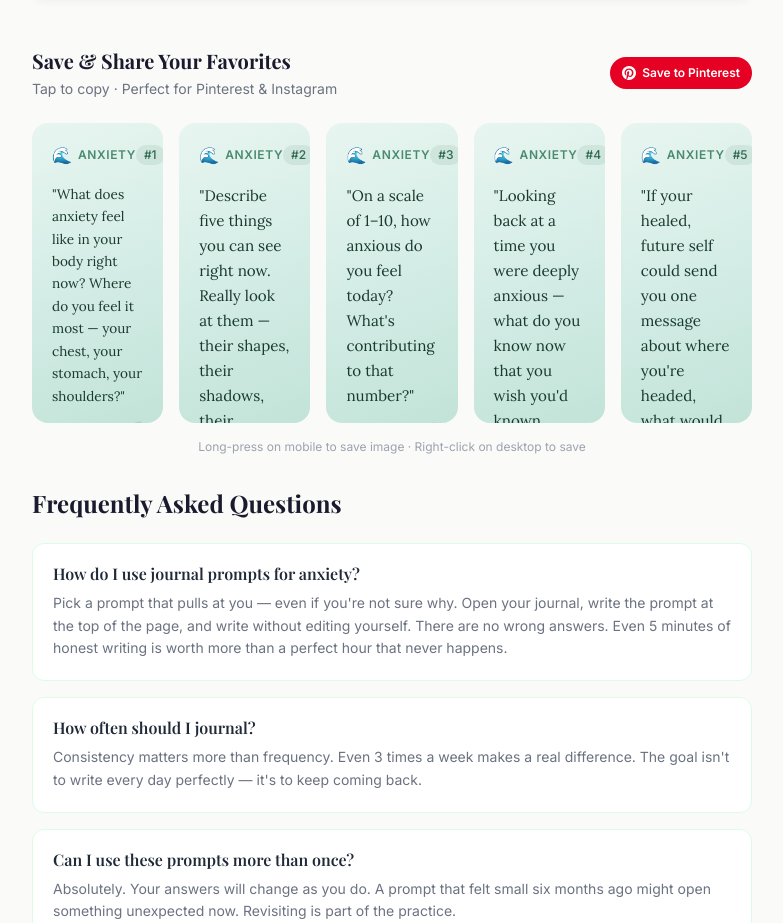
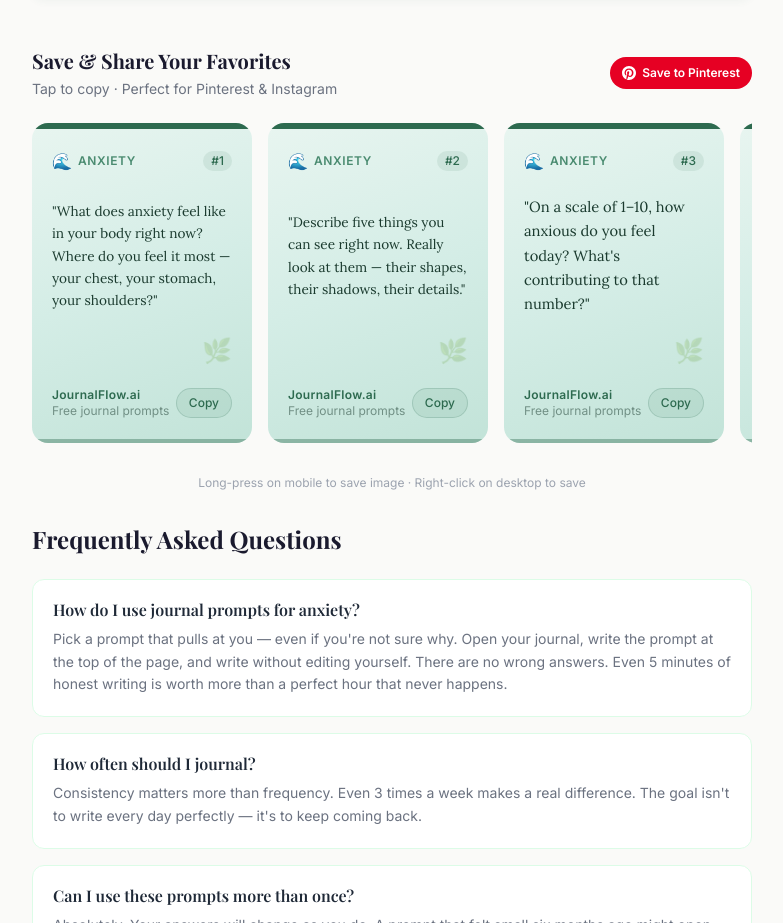
Before and after one commit to franklinjobs617-jpg/journalflow, a Next.js app: page /prompts/anxiety in a window 1280 px wide. Shown: the part 10025-10948 px from the top of the page, without its empty margins (248-1031 px from the left). Built offline with nearby package versions, Linux system fonts and the light colour scheme; a web font is replaced by a local one.

Commit message:
Update PromptCard.tsx
fix: prompt card height and text overflow

```diff
--- a/components/PromptCard.tsx
+++ b/components/PromptCard.tsx
@@ -150,15 +150,13 @@ export default function PromptCard({ prompt, slug, index }: PromptCardProps) {
   }
 
   return (
-    // Pinterest 最佳比例 2:3，移动端友好
     <div
       className="relative rounded-2xl overflow-hidden flex flex-col"
       style={{
         background: theme.bg,
-        aspectRatio: '2/3',
-        minHeight: '300px',
-        maxWidth: '280px',
-        width: '100%',
+        minHeight: '320px',
+        width: '220px',
+        flexShrink: 0,
       }}
     >
       {/* 顶部装饰条 */}
@@ -198,7 +196,7 @@ export default function PromptCard({ prompt, slug, index }: PromptCardProps) {
             className="font-prose leading-relaxed"
             style={{
               color: theme.textColor,
-              fontSize: prompt.length > 120 ? '0.85rem' : '0.95rem',
+              fontSize: prompt.length > 150 ? '0.78rem' : prompt.length > 100 ? '0.85rem' : '0.92rem',
               lineHeight: '1.65',
             }}
           >
@@ -302,9 +300,9 @@ export function PromptCardsGrid({ prompts, slug, title }: PromptCardsGridProps)
       </div>
 
       {/* 卡片网格 - 横向滚动（移动端） / 网格（桌面端） */}
-      <div className="flex gap-4 overflow-x-auto pb-4 sm:pb-0 sm:grid sm:grid-cols-3 lg:grid-cols-5 snap-x snap-mandatory">
+      <div className="flex gap-4 overflow-x-auto pb-4 snap-x snap-mandatory" style={{scrollbarWidth:"none"}}>
         {featured.map((prompt, i) => (
-          <div key={i} className="snap-start shrink-0 w-[200px] sm:w-auto">
+          <div key={i} className="snap-start">
             <PromptCard
               prompt={prompt}
               slug={slug}
```
